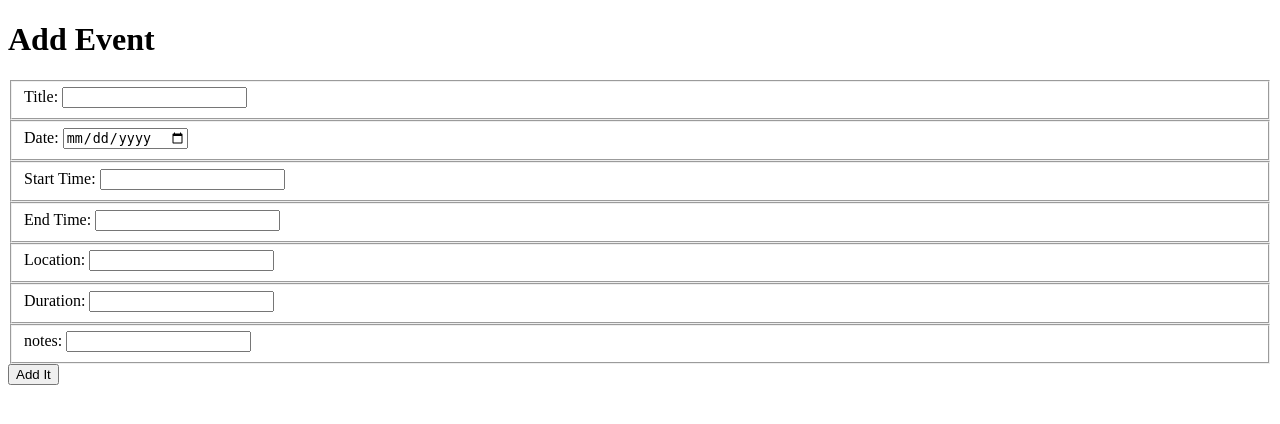
After one commit to LukeEsworthy/SetlistTrackerApp, a Django app: template setlisttrackerapp/templates/events/form.html in a window 1280 px wide. The commit adds this page. Shown: the top 424 px of the page. Run offline with Django 3.2, Linux system fonts and the light colour scheme; the template is opened without the code that fills it, so the values that code supplies are empty; parts of the project's set-up code (start-up, migrations or seed data) failed here and were passed over.

Commit message:
commit before ending for the day

```diff
--- /dev/null
+++ b/setlisttrackerapp/templates/events/form.html
@@ -0,0 +1,45 @@
+{% load static %}
+<!DOCTYPE html>
+<html>
+  <head>
+    <meta charset="utf-8" />
+    <title>Setlist Tracker</title>
+  </head>
+  <body>
+    <h1>Add Event</h1>
+
+    <form action="{% url 'setlisttrackerapp:events' %}" method="post">
+      {% csrf_token %}
+      <fieldset>
+        <label for="title">Title: </label>
+        <input id="title" type="text" name="title" />
+      </fieldset>
+      <fieldset>
+        <label for="date">Date: </label>
+        <input id="date" type="date" name="date" />
+      </fieldset>
+      <fieldset>
+        <label for="start_time">Start Time: </label>
+        <input id="start_time" type="number" name="start_time" />
+      </fieldset>
+      <fieldset>
+        <label for="end_time">End Time: </label>
+        <input id="end_time" type="number" name="end_time" />
+      </fieldset>
+      <fieldset>
+        <label for="location">Location: </label>
+        <input id="location" type="text" name="location" />
+      </fieldset>
+      <fieldset>
+        <label for="duration">Duration: </label>
+        <input id="duration" type="number" name="duration" />
+      </fieldset>
+      <fieldset>
+        <label for="notes">notes: </label>
+        <input id="notes" type="text" name="notes" />
+      </fieldset>
+
+      <input type="submit" value="Add It" />
+    </form>
+  </body>
+</html>
--- a/setlisttrackerapp/templates/songs/form.html
+++ b/setlisttrackerapp/templates/songs/form.html
@@ -19,7 +19,7 @@
         <input id="artist" type="text" name="artist" />
       </fieldset>
       <fieldset>
-        <label for="song_length">Song_length: </label>
+        <label for="song_length">Song Length: </label>
         <input id="song_length" type="number" name="song_length" />
       </fieldset>
 
--- a/setlisttrackerapp/urls.py
+++ b/setlisttrackerapp/urls.py
@@ -8,6 +8,7 @@ urlpatterns = [
     path('songs/', song_list, name='songs'),
     path('song/form', song_form, name='song_form'),
     path('events/', event_list, name='events'),
+    path('event/form', event_form, name='event_form'),
     path('accounts/', include('django.contrib.auth.urls')),
     path('logout/', logout_user, name='logout'),
 ]
```
Also changed, not shown: setlisttrackerapp/views/events/form.py (added, +34 -0 lines).
